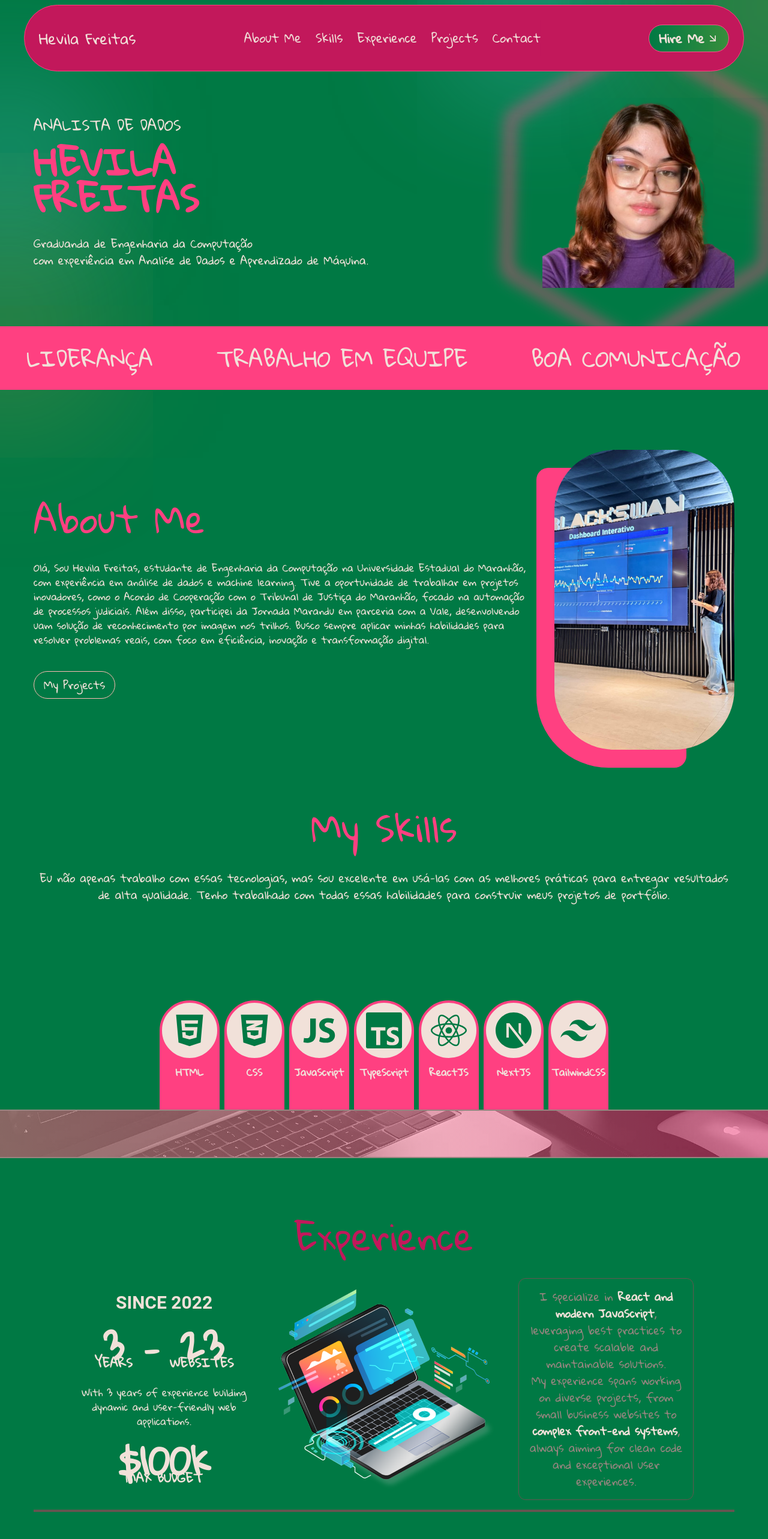
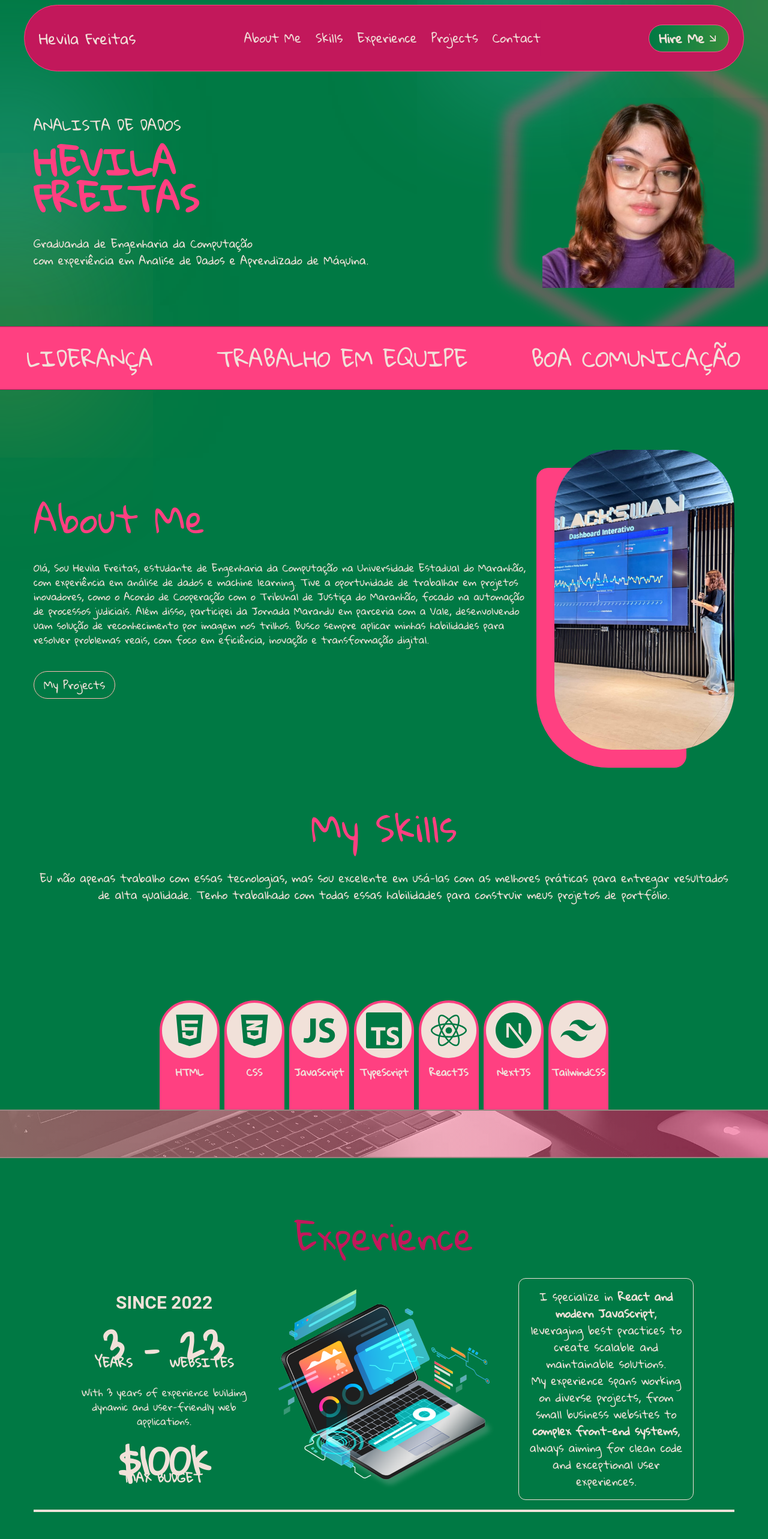
Before and after one commit to fhevila/portfolio_hevilafreitas, a React (Vite) app: page / in a window 1280 px wide. Shown: the top 2566 px of the page at 60% size. Built offline with nearby package versions, Linux system fonts and the light colour scheme; a web font is replaced by a local one.

Commit message:
atualizacao experience

```diff
--- a/src/components/experienceSection/ExperienceMain.jsx
+++ b/src/components/experienceSection/ExperienceMain.jsx
@@ -23,7 +23,7 @@ const ExperienceMain = () => {
       >
         <ExperienceTop />
       </motion.div>
-      <div className="w-full h-1 mt-4 bg-lightBrown lg:block sm:hidden"></div>
+      <div className="w-full h-1 mt-4 bg-white lg:block sm:hidden"></div>
       <AllExperiences />
     </div>
   );
--- a/src/components/experienceSection/ExperienceTopRight.jsx
+++ b/src/components/experienceSection/ExperienceTopRight.jsx
@@ -1,7 +1,7 @@
 const ExperienceTopRight = () => {
   return (
-    <div className="xl:w-[25%] lg:w-[30%] border border-lightBrown p-4 rounded-xl">
-      <p className="text-lg text-center text-lightGrey">
+    <div className="xl:w-[25%] lg:w-[30%] border border-white p-4 rounded-xl">
+      <p className="text-lg text-center text-white">
         I specialize in{" "}
         <span className="font-bold text-white">
           React and modern JavaScript
--- a/src/components/navbar/NavbarLinks.jsx
+++ b/src/components/navbar/NavbarLinks.jsx
@@ -24,7 +24,7 @@ const NavbarLinks = () => {
             >
               {link.link}
             </Link>
-            <div className="mx-auto bg-rosaPink w-0 group-hover:w-full h-[1px] transition-all duration-500"></div>
+            <div className="mx-auto bg-rosaEscuroPink w-0 group-hover:w-full h-[1px] transition-all duration-500"></div>
           </li>
         );
       })}
--- a/src/components/navbar/NavbarLogo.jsx
+++ b/src/components/navbar/NavbarLogo.jsx
@@ -5,7 +5,7 @@ const NavbarLogo = () => {
         Hevila Freitas
       </h1>
       <h1 className="text-white font-special font-extrabold text-4xl md:hidden sm:block">
-        AQ
+        H
       </h1>
     </div>
   );
--- a/src/components/projectsSection/ProjectsMain.jsx
+++ b/src/components/projectsSection/ProjectsMain.jsx
@@ -9,21 +9,21 @@ const projects = [
     year: "Agosto de 2024",
     align: "right",
     image: "/images/robo_firmina.jpeg",
-    link: "#",
+    link: "https://www.tjma.jus.br/midia/portal/noticia/514851/tjma-e-uema-lancam-inteligencia-artificial-robo-maria-firmina",
   },
   {
     name: "Modelo de Previsão de Vendas",
     year: "Julho de 2025",
     align: "left",
     image: "/images/pulseminds.jpeg",
-    link: "#",
+    link: "https://pulseminds.vercel.app/",
   },
   {
     name: "Guia Maranhão",
     year: "Julho de 2025",
     align: "right",
     image: "/images/buscasaude.jpeg",
-    link: "#",
+    link: "https://buscasaudema.vercel.app",
   },
   {
     name: "Plataforma de Eventos UEMA",
--- a/src/components/projectsSection/ProjectsText.jsx
+++ b/src/components/projectsSection/ProjectsText.jsx
@@ -3,9 +3,11 @@ const ProjectsText = () => {
     <div className="flex flex-col items-center mt-[100px]">
       <h2 className="text-6xl text-rosaEscuro mb-10">Projects</h2>
       <p className="text-lg text-center">
-        I have worked on a variety of web development projects, ranging from
-        responsive websites for small businesses to full-stack applications and
-        complex front-end interfaces.
+        Tenho experiência em diversas áreas do desenvolvimento web,
+        incluindo a criação de sites responsivos, o desenvolvimento de aplicações full-stack
+        e a construção de interfaces front-end. Também trabalhei com inteligência artificial
+        e machine learning, aplicados a soluções automatizadas, modelos de previsão de dados,
+        mineração de textos e análise de sentimentos.
       </p>
     </div>
   );
--- a/src/components/subHeroSection/SubHeroMain.jsx
+++ b/src/components/subHeroSection/SubHeroMain.jsx
@@ -1,6 +1,6 @@
 const SubHeroMain = () => {
   return (
-    <div className="w-full border-y bg-rosaRosa border-rosaRosa text-white flex justify-around uppercase xl:text-4xl md:text-2xl sm:text-4xl py-8 md:flex-row sm:flex-col items-center gap-4">
+    <div className="w-full border-y bg-rosaRosa border-rosaEscuro text-white flex justify-around uppercase xl:text-4xl md:text-2xl sm:text-4xl py-8 md:flex-row sm:flex-col items-center gap-4">
       <p className="md:block sm:hidden">Liderança</p>
       <p className="md:block sm:hidden">Trabalho em Equipe</p>
       <p>Boa comunicação</p>
```
